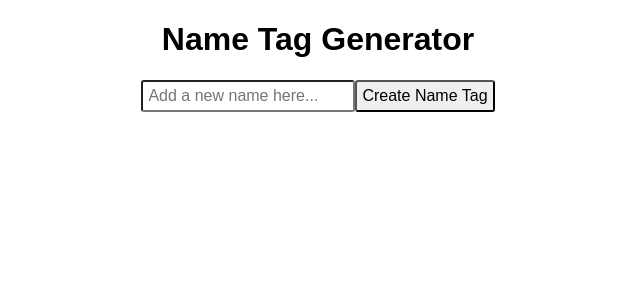
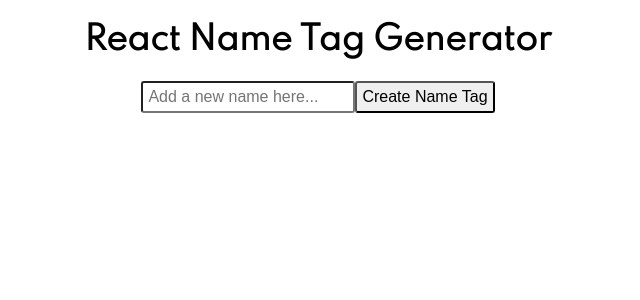
Before and after one commit to hannah-saurusrex/nametag-generator, a React (Create React App) app in the folder my-app/: page / in a window 1280 px wide. Shown: the top 300 px of the page, without its empty margins (322-962 px from the left). Built offline with nearby package versions, Linux system fonts and the light colour scheme.

Commit message:
refined nametag font styles

```diff
--- a/my-app/public/index.html
+++ b/my-app/public/index.html
@@ -10,6 +10,10 @@
 			content="Web site created using create-react-app"
 		/>
 		<link rel="apple-touch-icon" href="%PUBLIC_URL%/logo192.png" />
+		<link
+			href="https://fonts.googleapis.com/css?family=Spartan&display=swap"
+			rel="stylesheet"
+		/>
 		<!--
       manifest.json provides metadata used when your web app is installed on a
       user's mobile device or desktop. See https://developers.google.com/web/fundamentals/web-app-manifest/
--- a/my-app/src/App.js
+++ b/my-app/src/App.js
@@ -29,7 +29,7 @@ class App extends Component {
   render() {
     return (
       <div className="App">
-        <h1>Name Tag Generator</h1>
+        <h1 className="App__title">React Name Tag Generator</h1>
         <UserInput addName={this.addName} />
         <NameTagList names={this.state.names} removeName={this.removeName} />
       </div>
--- a/my-app/src/index.css
+++ b/my-app/src/index.css
@@ -1,6 +1,10 @@
 .App {
-	font-family: sans-serif;
+	font-family: "Spartan", sans-serif;
 	text-align: center;
+}
+
+.App__title {
+	font-family: "Spartan", sans-serif;
 }
 
 /* Add Name Input */
@@ -26,10 +30,12 @@ input[type="text"] {
 	color: white;
 	margin: 0;
 	font-size: 40px;
+	font-family: "Spartan";
 }
 .subtitle {
 	color: white;
 	margin: 0;
+	font-family: "Spartan";
 }
 .name {
 	background-color: white;
```
